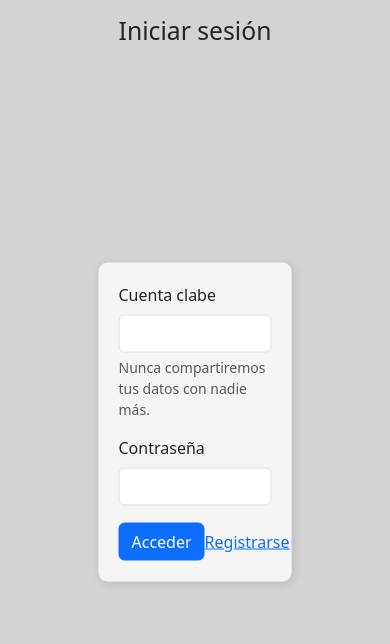
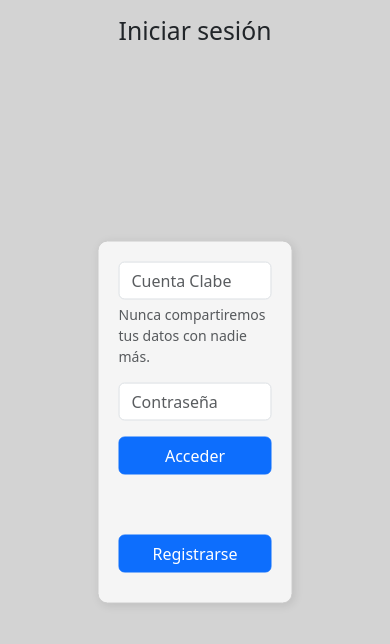
Before and after one commit to AlexPMtz/simulador-credito, a React (Create React App) app: page / in a window 390 px wide. Shown: the top 644 px of the page. Built offline with nearby package versions, Linux system fonts and the light colour scheme.

Commit message:
[Add](Login) Media queries implementadas, vista responsiva

```diff
--- a/src/Components/Cuestionario/Cuestionario.jsx
+++ b/src/Components/Cuestionario/Cuestionario.jsx
@@ -32,6 +32,7 @@ const Cuestionario = () => {
   const [puntuacionTotal, setPuntuacionTotal] = useState(0);
   const [mensaje, setMensaje] = useState("")
   const [aprobado, setAprobado] = useState(false)
+  const [loading, setLoading] = useState(null);
 
 
   // Obtener las preguntas correspondientes al paso actual
@@ -55,22 +56,27 @@ const Cuestionario = () => {
     const total = Object.values(respuestas).reduce((acc, puntos) => acc + puntos, 0);
     setPuntuacionTotal(total);
 
-    console.log("---->", total)
+    setLoading(true);
 
+    setTimeout(() => {
       if (total >= 70 && total <= 100) {
-      setAprobado(true)
+        setAprobado(true);
+        setLoading(false);
         setMensaje("Aprobado: Bajo riesgo, se puede otorgar crédito.");
       }
 
       if (total > 50 && total <= 69) {
-      setAprobado(true)
+        setAprobado(true);
+        setLoading(false);
         setMensaje("Condicional: Riesgo moderado, se recomienda una evaluación adicional.");
       }
 
       if (total > 1 && total <= 49) {
-      setAprobado(true)
+        setAprobado(true);
+        setLoading(false);
         setMensaje("Rechazado: Alto riesgo, se desaconseja el crédito.");
       }
+    }, 5000);
   };
 
   return (
@@ -79,6 +85,17 @@ const Cuestionario = () => {
         <h2>Cuestionario</h2>
       </div>
       <div className={Styles.card + " " + Styles.child}>
+        <div>
+          {
+            loading
+            ? (
+              <div className={Styles.spaceBtwn}>
+                <strong>Evaluando respuestas...</strong>
+                <div className="spinner-border ml-auto" role="status" aria-hidden="true"></div>
+              </div>
+            )
+            : (
+              <div>
                 {
                   aprobado ? (
                     <div>
@@ -86,10 +103,16 @@ const Cuestionario = () => {
                       {
                         mensaje === "Rechazado: Alto riesgo, se desaconseja el crédito."
                           ? (
-                      <NavLink to="/iniciar-sesion">Cerrar sesión</NavLink>
+                            <button className="btn btn-primary mt-2">
+                              <NavLink className={Styles.textColorBtn} to="/iniciar-sesion">Cerrar sesión</NavLink>
+                            </button>
                             )
                             : (
-                      <NavLink to="/simulador">Ver créditos</NavLink>
+                              <div className={Styles.alignEnd}>
+                                <button className="btn btn-primary mt-2">
+                                  <NavLink className={Styles.textColorBtn} to="/simulador">Ver créditos</NavLink>
+                                </button>
+                              </div>
                             )
                       }
                     </div>
@@ -137,6 +160,10 @@ const Cuestionario = () => {
                   )
                 }
               </div>
+            )
+          }
+        </div>
+      </div>
     </>
   );
 };
--- a/src/Components/Cuestionario/Cuestionario.module.css
+++ b/src/Components/Cuestionario/Cuestionario.module.css
@@ -28,3 +28,19 @@
 .marginR {
   margin-right: 8px;
 }
+
+.spaceBtwn {
+  display: flex;
+  justify-content: space-between;
+  align-items: center;
+}
+
+.alignEnd {
+  display: flex;
+  justify-content: end;
+}
+
+.textColorBtn {
+  color: white;
+  text-decoration: none;
+}
--- a/src/Views/Login/Login.jsx
+++ b/src/Views/Login/Login.jsx
@@ -1,4 +1,5 @@
 import React, { useRef, useState } from "react";
+import { NavLink } from "react-router-dom";
 import { GoogleLogin } from "@react-oauth/google";
 import { jwtDecode } from "jwt-decode";
 
@@ -17,7 +18,6 @@ const Login = () => {
   const responseGoogle = (response) => {
     const decoded = jwtDecode(response?.credential);
     const email = decoded?.email
-console.log("----->", decoded);
     setLoading(true);
     if (email === users.correo ) {
       setTimeout(() => {
@@ -38,17 +38,14 @@ console.log("----->", decoded);
     }
 
     if(data.nCuenta === users.nCuenta && data.contraseña === users.contraseña){
-      console.log("LogIn exitosooo!");
       setLoading(true);
       setTimeout(() => {
         setLoading(false);
         window.location.href = "/cuestionario"
       }, 3000);
     } else {
-      console.log("valio vrga");
       setError(true);
     }
-    console.log("---->", error);
   }
 
   return (
@@ -69,19 +66,13 @@ console.log("----->", decoded);
               : (
                 <div>
                   <div className="mb-3">
-                    <label htmlFor="exampleInputEmail1" className="form-label">
-                      Cuenta clabe
-                    </label>
-                    <input type="number" ref={nClabeRef} className="form-control" id="exampleInputEmail1" aria-describedby="emailHelp" />
+                    <input className="form-control" type="number" ref={nClabeRef} id="exampleInputEmail1" aria-describedby="emailHelp" placeholder="Cuenta Clabe" />
                     <div id="emailHelp" className="form-text">
                       Nunca compartiremos tus datos con nadie más.
                     </div>
                   </div>
                   <div className="mb-3">
-                    <label htmlFor="exampleInputPassword1" className="form-label" >
-                      Contraseña
-                    </label>
-                    <input type="password" ref={psswdRef} className="form-control" id="exampleInputPassword1" />
+                    <input className="form-control" type="password" ref={psswdRef} placeholder="Contraseña" id="exampleInputPassword1" />
                   </div>
                   {
                     error
@@ -90,17 +81,16 @@ console.log("----->", decoded);
                       )
                       : null
                   }
-                  <div className={Styles.spaceBtwn}>
-                    <button type="submit" className="btn btn-primary">
+                  <div className={Styles.spaceBtwnButtons}>
+                    <button type="submit" className={"btn btn-primary " + Styles.buttonSize}>
                       Acceder
                     </button>
-
-                    <GoogleLogin
-                      onSuccess={responseGoogle}
-                      onError={responseGoogle}
-                      >
-                    </GoogleLogin>
-                    <a href="registro">Registrarse</a>
+                    <div className={Styles.buttonSize}>
+                      <GoogleLogin className={Styles.buttonSize} onSuccess={responseGoogle} onError={responseGoogle}></GoogleLogin>
+                    </div>
+                    <button className={"btn btn-primary " + Styles.buttonSize}>
+                      <NavLink className={Styles.textColorBtn} to="/registro">Registrarse</NavLink>
+                    </button>
                   </div>
                 </div>
               )
--- a/src/Views/Login/Login.module.css
+++ b/src/Views/Login/Login.module.css
@@ -35,7 +35,7 @@
   transform: translate(-50%, -50%);
 }
 
-.spaceBtwn {
+.spaceBtwnButtons {
   display: flex;
   justify-content: space-between;
   align-items: center;
@@ -45,3 +45,21 @@
   display: flex;
   justify-content: center;
 }
+
+.textColorBtn {
+  color: white;
+  text-decoration: none;
+}
+
+@media screen and (max-width: 900px) {
+  .spaceBtwnButtons {
+    display: flex;
+    flex-direction: column;
+    align-items: center;
+  }
+
+  .buttonSize {
+    width: 100%;
+    margin-bottom: 10px;
+  }
+}
--- a/src/index.js
+++ b/src/index.js
@@ -2,7 +2,9 @@ import React from 'react';
 import ReactDOM from 'react-dom/client';
 import App from './App';
 import { GoogleOAuthProvider } from "@react-oauth/google";
+
 const root = ReactDOM.createRoot(document.getElementById('root'));
+
 root.render(
  <GoogleOAuthProvider clientId="662034982956-nbfnjhogu0jhlleua3md0qgq7d0mivrr.apps.googleusercontent.com">
     <React.StrictMode>
@@ -10,7 +12,3 @@ root.render(
     </React.StrictMode>
   </GoogleOAuthProvider>
 );
-
-// If you want to start measuring performance in your app, pass a function
-// to log results (for example: reportWebVitals(console.log))
-// or send to an analytics endpoint. Learn more: https://bit.ly/CRA-vitals
```
Lines whose indentation alone changed are shown as unchanged.
